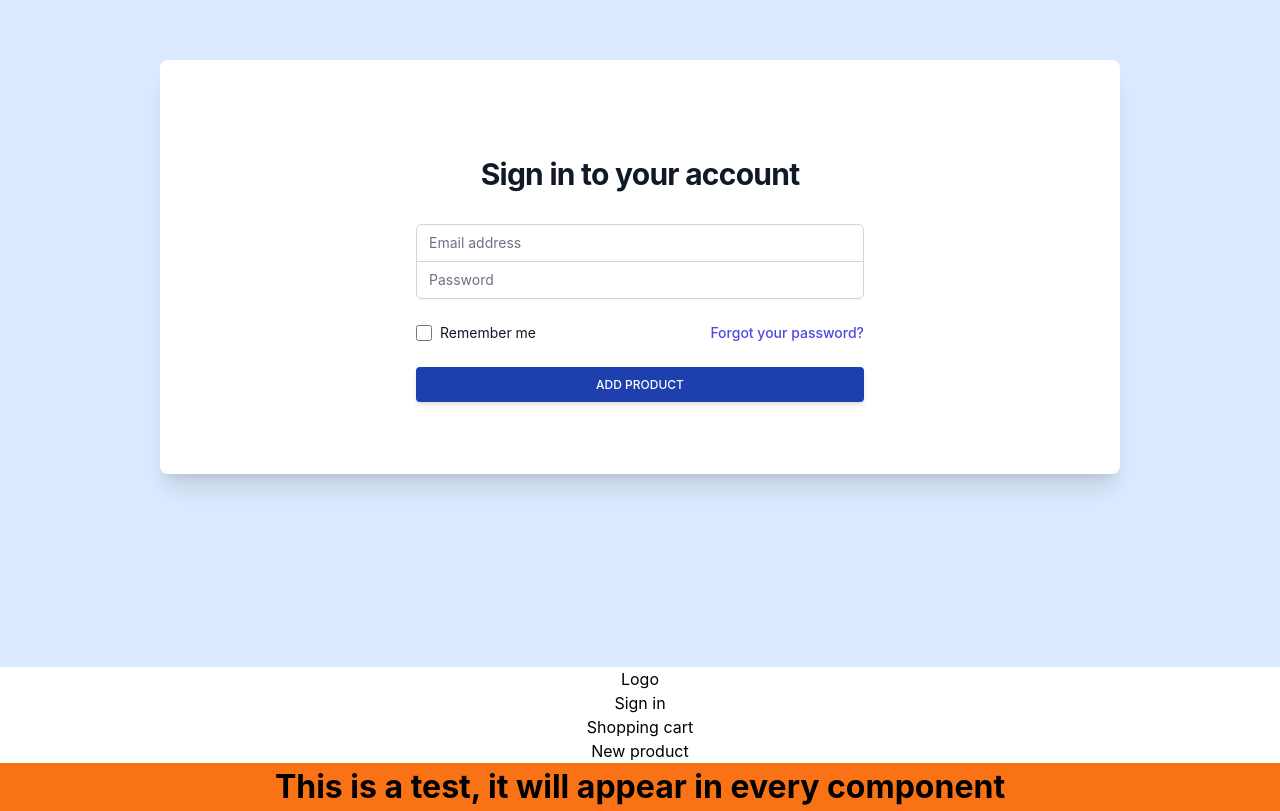
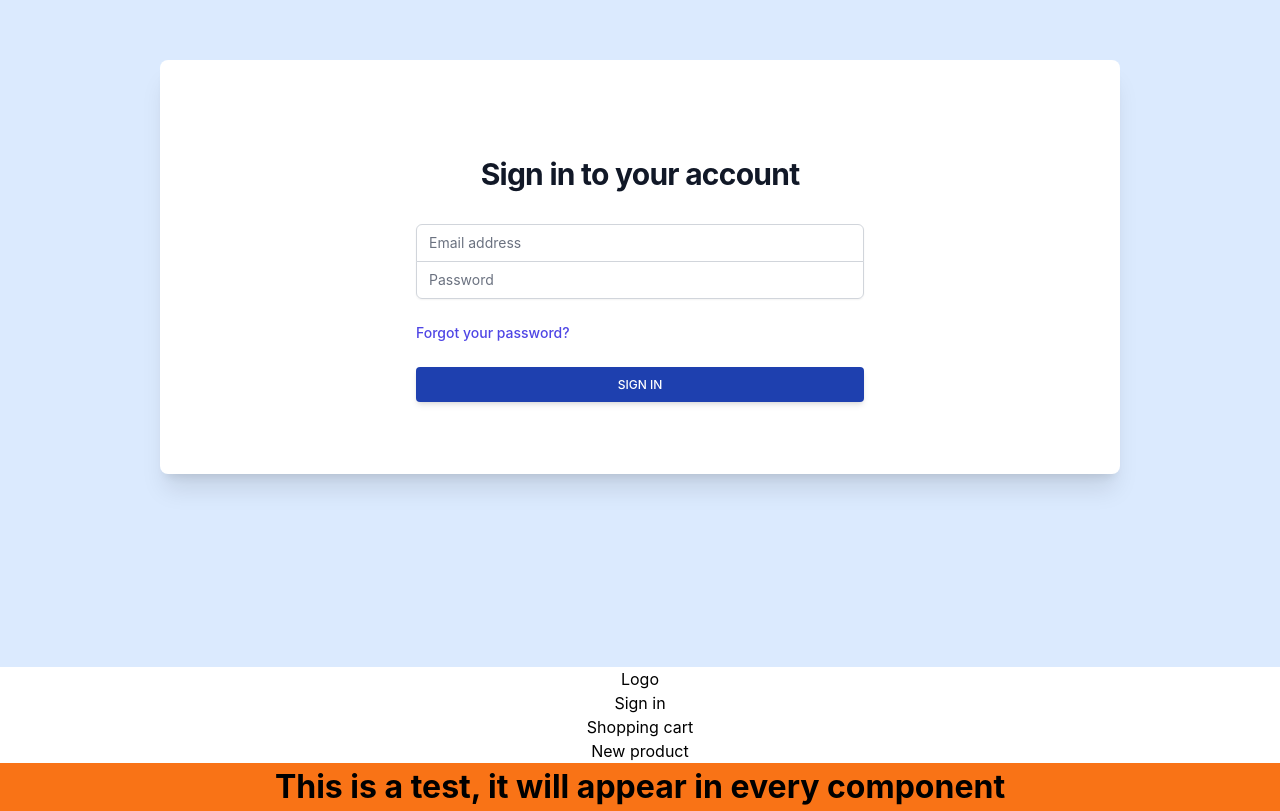
Before and after one commit to LuisAlbertoATOS/OnlineStore-React, a React (Create React App) app in the folder online-store/: page /sign-in in a window 1280 px wide. Shown: the part 133-944 px from the top of the page. Built offline with nearby package versions, Linux system fonts and the light colour scheme.

Commit message:
last push

```diff
--- a/online-store/src/forms/SignInForm.jsx
+++ b/online-store/src/forms/SignInForm.jsx
@@ -26,10 +26,7 @@ const SignInForm = () => {
       </div>
 
       <div class="flex items-center justify-between">
-        <div class="flex items-center">
-          <input id="remember-me" name="remember-me" type="checkbox" class="h-4 w-4 rounded border-gray-300 text-indigo-600 focus:ring-indigo-500"/>
-          <label for="remember-me" class="ml-2 block text-sm text-gray-900">Remember me</label>
-        </div>
+
 
         <div class="text-sm">
           <a href="#" class="font-medium text-indigo-600 hover:text-indigo-500">Forgot your password?</a>
@@ -41,7 +38,7 @@ const SignInForm = () => {
                 type="button"
                 className="w-full inline-block px-6 py-2.5 bg-blue-800 text-white font-medium text-xs leading-tight uppercase rounded shadow-md hover:bg-blue-600 hover:shadow-lg focus:bg-blue-700 focus:shadow-lg focus:outline-none focus:ring-0 active:bg-blue-800 active:shadow-lg transition duration-150 ease-in-out"
                 >
-                Add product
+                  Sign In
               </button>
       </div>
     </form>
```
